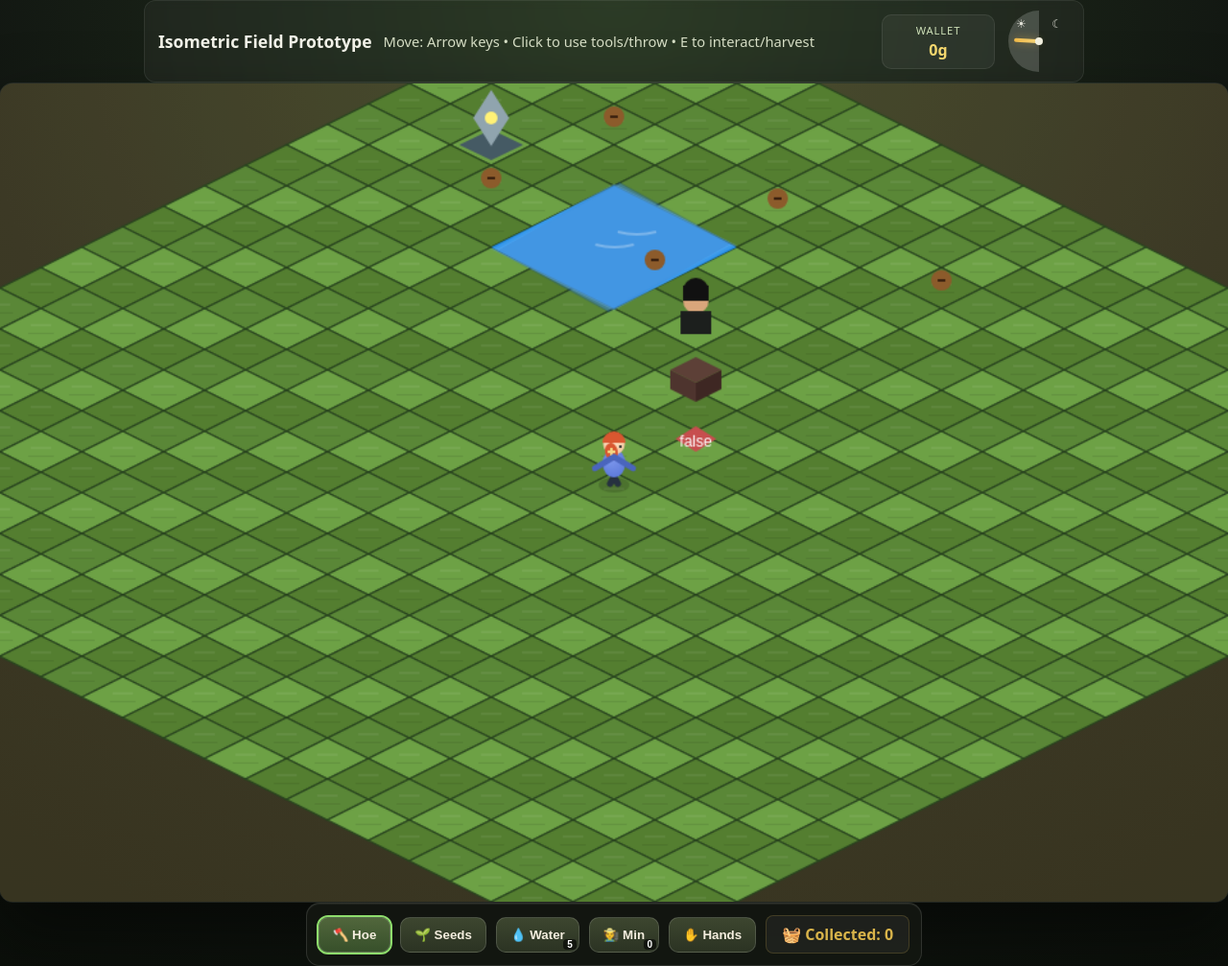
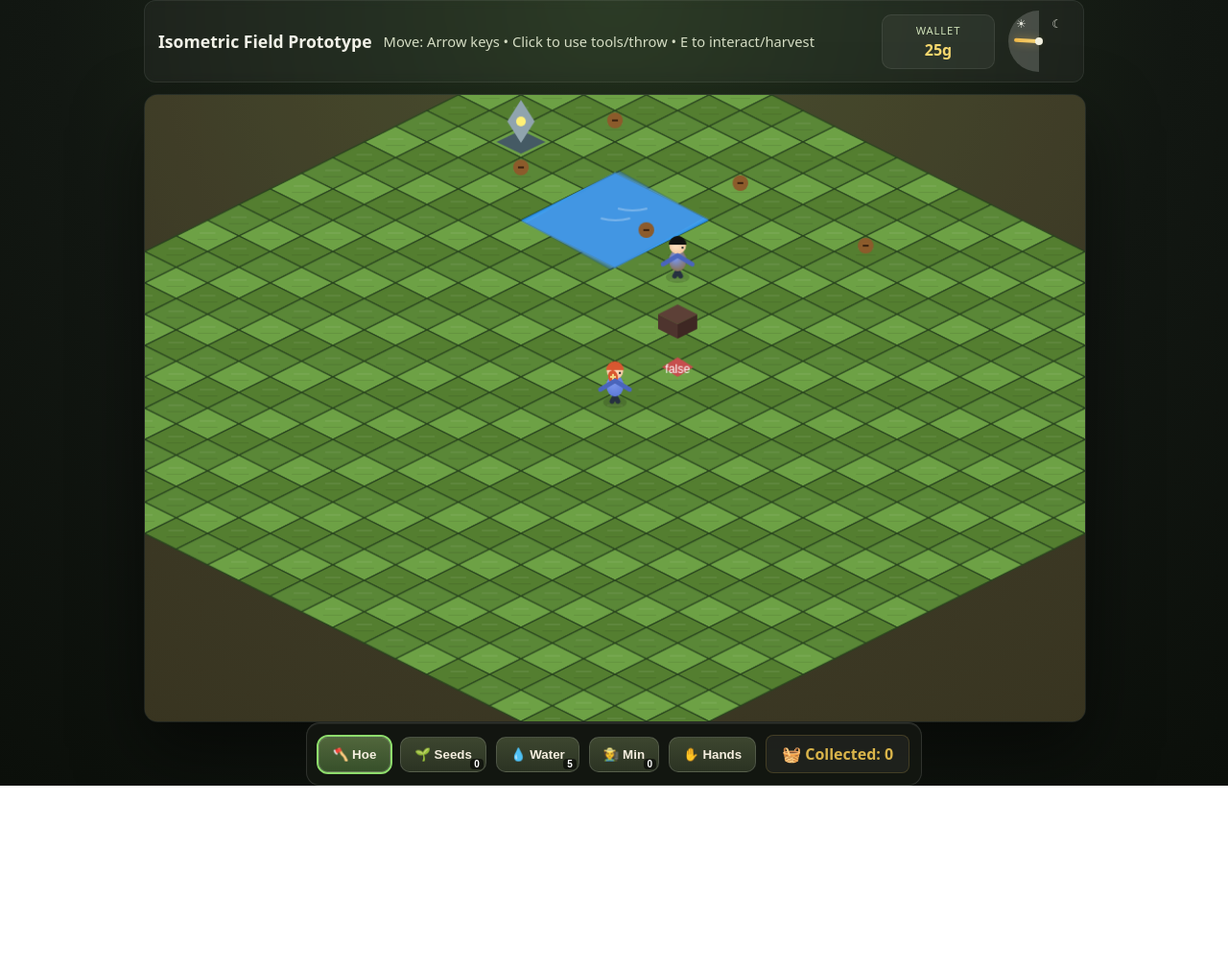
Before and after one commit to Beanminchild/TestGame, a website built with Vite: page workingIndex.html in a window 1280 px wide. Shown: the whole page at 96% size. After the commit the page ends 819 px from the top, so only its background shows below. Built offline with nearby package versions, Linux system fonts and the light colour scheme.

Commit message:
-fixed ai canvas scaling issue -improved efficency and design of npc characters - added seed inventory logic

```diff
--- a/src/constants.js
+++ b/src/constants.js
@@ -29,8 +29,13 @@ export const WATER_POND_COL = 5;
 export const WATER_POND_ROW = 5;
 export const WATER_POND_INTERACTION_RADIUS = 1.5;
 
+export const SHOPKEEPER_COL = 9;
+export const SHOPKEEPER_ROW = 7;
+
 export const WATER_CAN_MAX = 7;
-export const REFILL_RATE_MS = 400;
+export const REFILL_RATE_MS = 1400;
+
+export const SEED_MAX = 99;
 
 export const TOOL_TYPES = {
   HOE: "hoe",
@@ -96,3 +101,13 @@ export const PLACEHOLDER_LOOK = {
   boots: "#1e2430",
   scarf: "#c95f5f"
 };
+
+export const SHOPKEEPER_LOOK = {
+  hair: "#111111",
+  skin: "#f2c59c",
+  coat: "#8b6f47",
+  pants: "#263140",
+  trim: "#f4d683",
+  boots: "#1e2430",
+  scarf: "#c95f5f"
+};
--- a/src/game.js
+++ b/src/game.js
@@ -17,7 +17,7 @@ import {
   tryInteractWithShop,
   spawnNewMin
 } from "./interactions.js";
-import { TOOL_TYPES } from "./constants.js";
+import { TOOL_TYPES, SHOPKEEPER_LOOK, SHOPKEEPER_COL, SHOPKEEPER_ROW } from "./constants.js";
 
 const canvas = document.getElementById("game");
 const ctx = canvas.getContext("2d");
@@ -25,7 +25,12 @@ const ctx = canvas.getContext("2d");
 const keys = setupInput();
 const character = createCharacter();
 const spriteBank = createSpriteBank();
+const shopkeeper = createCharacter();
+shopkeeper.col = SHOPKEEPER_COL;
+shopkeeper.row = SHOPKEEPER_ROW;
+const shopkeeperSpriteBank = createSpriteBank(SHOPKEEPER_LOOK, { showPigtails: false });
 const world = createWorld();
+world.shopkeeper = shopkeeper;
 
 if (!world.selectedTool) {
   world.selectedTool = TOOL_TYPES.MIN;
@@ -144,6 +149,27 @@ function syncHUD() {
         slot.appendChild(countBadge);
       }
       countBadge.textContent = world.waterCanFillAmount;
+    }
+    if (toolName === "seeds") {
+      let countBadge = slot.querySelector(".item-count");
+      if (!countBadge) {
+        countBadge = document.createElement("span");
+        countBadge.className = "item-count";
+        Object.assign(countBadge.style, {
+          position: 'absolute',
+          bottom: '2px',
+          right: '2px',
+          background: 'rgba(0,0,0,0.6)',
+          color: 'white',
+          padding: '0 4px',
+          borderRadius: '4px',
+          fontSize: '10px',
+          pointerEvents: 'none'
+        });
+        slot.style.position = 'relative';
+        slot.appendChild(countBadge);
+      }
+      countBadge.textContent = world.seedInventory || 0;
     }
   });
 
@@ -324,10 +350,10 @@ function loop(timestamp) {
 
   syncHUD();
   camera = updateCamera(canvas, character);
-  drawScene(ctx, canvas, character, spriteBank, camera, button, mins, cursor, world);
+  drawScene(ctx, canvas, character, spriteBank, camera, button, mins, cursor, world, shopkeeper, shopkeeperSpriteBank);
 
   requestAnimationFrame(loop);
 }
 
-drawScene(ctx, canvas, character, spriteBank, camera, button, mins, cursor, world);
+drawScene(ctx, canvas, character, spriteBank, camera, button, mins, cursor, world, shopkeeper, shopkeeperSpriteBank);
 requestAnimationFrame(loop);
--- a/src/interactions.js
+++ b/src/interactions.js
@@ -25,9 +25,10 @@ import {
   REFILL_RATE_MS,
   WATER_POND_COL,
   WATER_POND_ROW,
-  WATER_POND_INTERACTION_RADIUS
-
-
+  WATER_POND_INTERACTION_RADIUS,
+  SHOPKEEPER_COL,
+  SHOPKEEPER_ROW,
+  SEED_MAX
 } from "./constants.js";
 
 let waterCanFillAmount = 5;
@@ -86,13 +87,13 @@ export function createWorld() {
     box: createBox(),
     dominion: createDominion(),
     pond: { col: WATER_POND_COL, row: WATER_POND_ROW },
-    shopNpc: { col: 9, row: 7 },
     shopOpen: false,
     mins,
     tiles,
     selectedTool: TOOL_TYPES.HOE,
     cropsCollected: 0,
     waterCanFillAmount: 5,
+    seedsCollected: 0,
     isRefillingWater: false,
     refillTimer: 0,
     seedInventory: 0,
@@ -102,15 +103,15 @@ export function createWorld() {
     dayElapsedMs: 0,
     dayProgress: 0,
     dayNumber: 1,
-    wallet: 0,
+    wallet: 25,
     dayEnded: false
   };
 }
 
 export function tryInteractWithShop(character, world) {
-  if (!world.shopNpc) return false;
+  if (!world.shopkeeper) return false;
 
-  const distance = Math.hypot(character.col - world.shopNpc.col, character.row - world.shopNpc.row);
+  const distance = Math.hypot(character.col - world.shopkeeper.col, character.row - world.shopkeeper.row);
   if (distance <= 1.6) {
     world.shopOpen = true;
     return true;
@@ -450,12 +451,13 @@ export function useToolAtCursor(world, cursor) {
   }
 
   if (world.selectedTool === TOOL_TYPES.SEEDS) {
-    if (tile.type === TILE_TYPES.DIRT && !tile.planted) {
+    if (tile.type === TILE_TYPES.DIRT && !tile.planted && world.seedInventory > 0) {
       tile.planted = true;
       tile.watered = false;
       tile.growth = 0;
       tile.growDuration = GROWTH_DURATION_MIN + Math.random() * (GROWTH_DURATION_MAX - GROWTH_DURATION_MIN);
       tile.stage = PLANT_STAGES.SEED;
+      world.seedInventory -= 1;
       return true;
     }
     return false;
--- a/src/render.js
+++ b/src/render.js
@@ -219,7 +219,8 @@ export function drawWaterPond(ctx, pond, camera) {
 }
 
 
-function buildSpriteFrame(directionIndex, frameIndex) {
+function buildSpriteFrame(directionIndex, frameIndex, look = PLACEHOLDER_LOOK, options = {}) {
+  const { showPigtails = true } = options;
   const sprite = document.createElement("canvas");
   sprite.width = 64;
   sprite.height = 64;
@@ -238,7 +239,7 @@ function buildSpriteFrame(directionIndex, frameIndex) {
   const hx = 32 + style.headOffsetX;
   const hy = 20 + style.headOffsetY;
 
-  g.fillStyle = PLACEHOLDER_LOOK.hair;
+  g.fillStyle = look.hair;
   const ptBounce = walkPose.legSwing * 0.5;
 
   function drawPigtail(x, y, isFront) {
@@ -248,15 +249,15 @@ function buildSpriteFrame(directionIndex, frameIndex) {
     g.fillStyle = "#f4d683";
     g.fillRect(x - 3, y - 1 + ptBounce, 6, 2);
     g.fillRect(x - 1, y - 3 + ptBounce, 2, 6);
-    g.fillStyle = PLACEHOLDER_LOOK.hair;
+    g.fillStyle = look.hair;
   }
 
-  if (directionIndex === 6 || directionIndex === 5 || directionIndex === 7) {
+  if (showPigtails && (directionIndex === 6 || directionIndex === 5 || directionIndex === 7)) {
     drawPigtail(hx - 9, hy + 2, false);
     drawPigtail(hx + 9, hy + 2, true);
   }
 
-  g.strokeStyle = PLACEHOLDER_LOOK.pants;
+  g.strokeStyle = look.pants;
   g.lineWidth = 5;
   g.lineCap = "round";
   g.beginPath();
@@ -268,7 +269,7 @@ function buildSpriteFrame(directionIndex, frameIndex) {
 
   const bodyGrad = g.createRadialGradient(bx - 3, by - 3, 2, bx, by, 12);
   bodyGrad.addColorStop(0, "#7a95eb");
-  bodyGrad.addColorStop(1, PLACEHOLDER_LOOK.coat);
+  bodyGrad.addColorStop(1, look.coat);
   g.fillStyle = bodyGrad;
   g.beginPath();
   g.ellipse(bx, by, 9, 11, 0, 0, Math.PI * 2);
@@ -276,13 +277,13 @@ function buildSpriteFrame(directionIndex, frameIndex) {
 
   const headGrad = g.createRadialGradient(hx - 2, hy - 2, 2, hx, hy, 10);
   headGrad.addColorStop(0, "#ffe0c2");
-  headGrad.addColorStop(1, PLACEHOLDER_LOOK.skin);
+  headGrad.addColorStop(1, look.skin);
   g.fillStyle = headGrad;
   g.beginPath();
   g.arc(hx, hy, 8.5, 0, Math.PI * 2);
   g.fill();
 
-  g.fillStyle = PLACEHOLDER_LOOK.hair;
+  g.fillStyle = look.hair;
   g.beginPath();
   g.arc(hx, hy - 1, 9, Math.PI, 0);
   g.fill();
@@ -295,6 +296,7 @@ function buildSpriteFrame(directionIndex, frameIndex) {
     g.fill();
   }
 
+  if (showPigtails) {
     if (directionIndex >= 1 && directionIndex <= 3) {
       drawPigtail(hx - 10, hy + 2, false);
       drawPigtail(hx + 10, hy + 2, true);
@@ -302,6 +304,7 @@ function buildSpriteFrame(directionIndex, frameIndex) {
       drawPigtail(hx - 2, hy + 2, false);
     } else if (directionIndex === 4) {
       drawPigtail(hx + 2, hy + 2, true);
+    }
   }
 
   g.fillStyle = "#333";
@@ -331,12 +334,12 @@ function buildSpriteFrame(directionIndex, frameIndex) {
   return sprite;
 }
 
-export function createSpriteBank() {
+export function createSpriteBank(look = PLACEHOLDER_LOOK, options = {}) {
   const bank = [];
   for (let dir = 0; dir < 8; dir++) {
     const frames = [];
     for (let frame = 0; frame < 2; frame++) {
-      frames.push(buildSpriteFrame(dir, frame));
+      frames.push(buildSpriteFrame(dir, frame, look, options));
     }
     bank.push(frames);
   }
@@ -414,33 +417,6 @@ export function drawButton(ctx, button, camera) {
   ctx.restore();
 }
 
-export function drawShopNpc(ctx, npc, camera) {
-  if (!npc) return;
-
-  const p = isoToScreen(npc.col, npc.row, camera);
-
-  ctx.save();
-  ctx.translate(p.x, p.y - 12);
-
-  ctx.fillStyle = "#111111";
-  ctx.beginPath();
-  ctx.arc(0, -18, 10, 0, Math.PI * 2);
-  ctx.fill();
-
-  ctx.fillStyle = "#d9a67b";
-  ctx.beginPath();
-  ctx.arc(0, -10, 10, 0, Math.PI * 2);
-  ctx.fill();
-
-  ctx.fillStyle = "#111111";
-  ctx.fillRect(-10, -22, 20, 12);
-
-  ctx.fillStyle = "#1c1f1d";
-  ctx.fillRect(-12, -2, 24, 18);
-
-  ctx.restore();
-}
-
 export function drawCursor(ctx, cursor, camera) {
   if (!cursor) return;
 
@@ -480,7 +456,7 @@ export function getTimeTint(progress) {
   return { r: 42, g: 22, b: 74, a: 0.42 };
 }
 
-export function drawScene(ctx, canvas, character, spriteBank, camera, button, mins, cursor, world) {
+export function drawScene(ctx, canvas, character, spriteBank, camera, button, mins, cursor, world, shopkeeper, shopkeeperSpriteBank) {
   ctx.clearRect(0, 0, canvas.width, canvas.height);
 
   const tint = getTimeTint(world.dayProgress || 0);
@@ -511,7 +487,7 @@ export function drawScene(ctx, canvas, character, spriteBank, camera, button, mi
   drawDominion(ctx, world.dominion, camera);
   drawWaterPond(ctx, world.pond, camera);
   drawButton(ctx, button, camera);
-  drawShopNpc(ctx, world.shopNpc, camera);
+  drawCharacter(ctx, shopkeeper, shopkeeperSpriteBank, camera);
 
   for (const min of mins) {
     if (min.state !== "delivered") {
--- a/workingIndex.html
+++ b/workingIndex.html
@@ -28,9 +28,10 @@
         </div>
         </div>
       </div>
+      <canvas id="game" width="960" height="640"></canvas>
     </div>
 
-    <canvas id="game" width="960" height="640"></canvas>
+
 
     <div class="inventory">
       <button class="tool-slot active" data-tool="hoe">🪓 Hoe</button>
```
Also changed, not shown: index.html (+3 -2 lines). Lines whose indentation alone changed are shown as unchanged.
